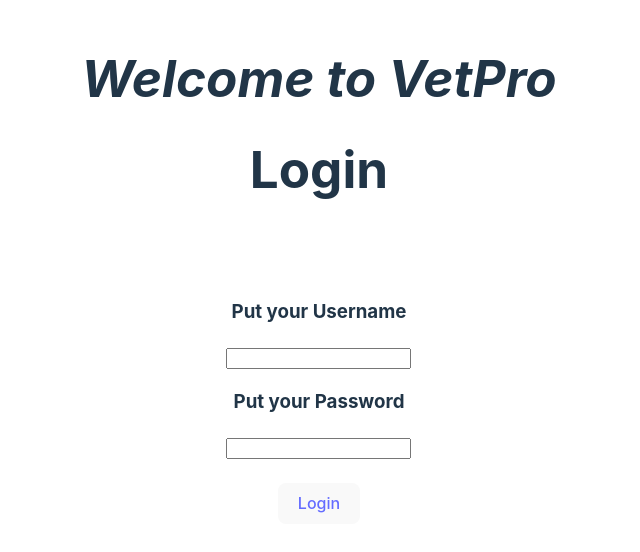
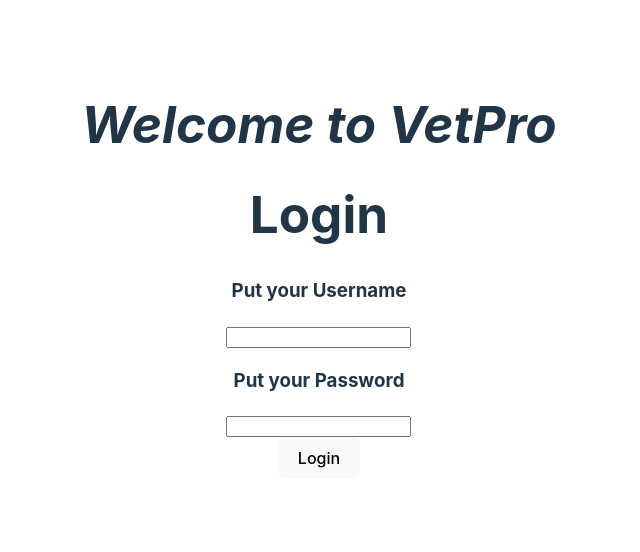
Before and after one commit to BoFromTheEast/Hackathon-DSMv1, a React (Vite) app in the folder DSMv1/: page / in a window 1280 px wide. Shown: the part 130-682 px from the top of the page, without its empty margins (321-961 px from the left). Built offline with nearby package versions, Linux system fonts and the light colour scheme.

Commit message:
login credientals

```diff
--- a/DSMv1/src/App.jsx
+++ b/DSMv1/src/App.jsx
@@ -5,51 +5,55 @@ import "./App.css";
 import HomeScreen from "./homeScreen.jsx";
 
 // Import the necessary parts of React Router
-import { BrowserRouter as Router, Routes, Route, Link } from "react-router-dom";
+import { BrowserRouter as Router, Routes, Route, Link, useNavigate } from "react-router-dom";
+
+function LoginPage() {
+  const [username, setUsername] = useState("");
+  const [password, setPassword] = useState(""); // Assuming you want to capture the password too
+  const navigate = useNavigate(); // Use the navigate hook to navigate to the next page
+
+  const handleLogin = (e) => {
+    e.preventDefault();
+
+    if (username === "admin" && password === "admin") {
+      navigate("/home");
+    } else {
+      alert("Invalid credentials");
+    }
+  };
+
+  return (
+    <div>
+      <h1><em>Welcome to VetPro</em></h1> {/* Welcome message */}
+      <h1>Login</h1> {/* Login header */}
+      {/* Login form */}
+      <form onSubmit={handleLogin}>
+        <h3>Put your Username</h3> {/* Username field label */}
+        <input
+          type="text"
+          value={username}
+          onChange={(e) => setUsername(e.target.value)} // Update username state on change
+        />
+        <br />
+        <h3>Put your Password</h3> {/* Password field label */}
+        <input
+          type="password"
+          value={password}
+          onChange={(e) => setPassword(e.target.value)} // Update password state on change
+        />
+        <br />
+        <button type="submit">Login</button> {/* Login button */}
+      </form>
+    </div>
+  );
+}
 
 function App() {
-  const [username, setUsername] = useState("");
-  const [password, setPassword] = useState(""); // Assuming you want to capture the password too
-
   return (
     <Router>
       <Routes>
-        <Route
-          path="/"
-          element={
-            <>
-              <div>
-                <h1>
-                  <em>Welcome to VetPro</em>
-                </h1>
-                <h1>Login</h1>
-                {/* Replace <a> with <Link> for navigation */}
-                <br />
-                <br />
-                <h3>Put your Username</h3>
-                <input
-                  type="text"
-                  value={username}
-                  onChange={(e) => setUsername(e.target.value)}
-                />
-                <br />
-                <h3>Put your Password</h3>
-                <input
-                  type="password"
-                  value={password}
-                  onChange={(e) => setPassword(e.target.value)}
-                />
-                <br />
-                {/* Use Link for navigation or a form submission for login */}
-                <br />
-                <button>
-                  <Link to="/home">Login</Link>
-                </button>
-              </div>
-            </>
-          }
-        />
-        <Route path="/home" element={<HomeScreen />} />
+        <Route path="/" element={<LoginPage />} />
+        <Route path="/home" element={<HomeScreen />} /> {/* Route for HomeScreen component */}
       </Routes>
     </Router>
   );
```
